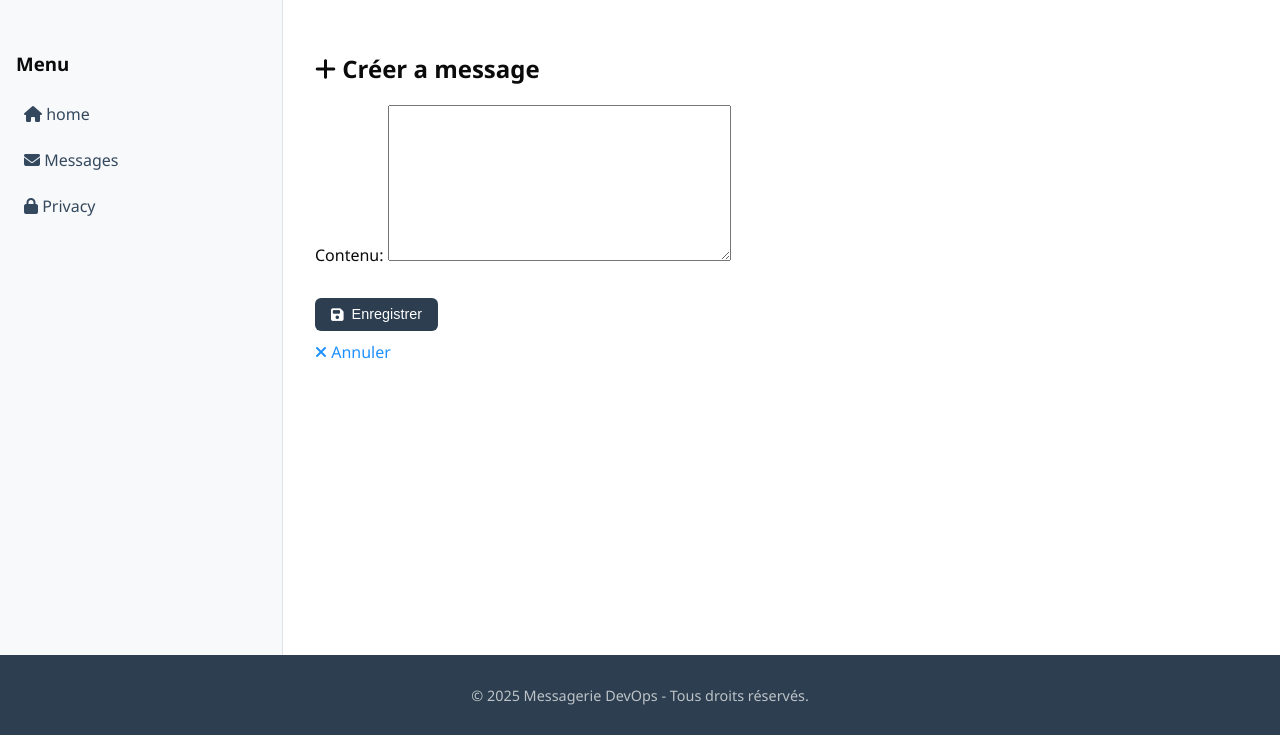
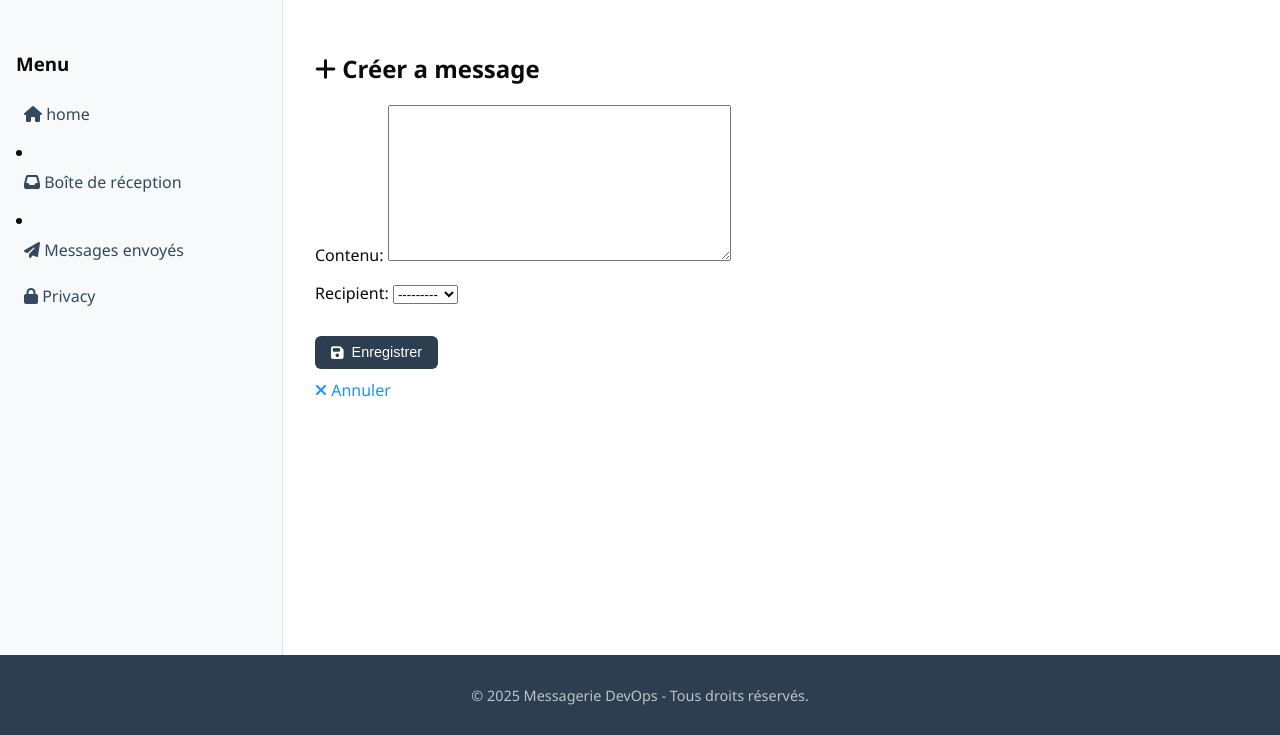
Before and after one commit to Alphamanjaka/DEVOPS, a Django app: page /messages/create/ in a window 1280 px wide. Shown: the part 65-800 px from the top of the page. Run offline with Django 5.2, Linux system fonts and the light colour scheme; the visitor is signed in with stand-in values (Sample User, id 1); data comes from the database, SQL or seed files in the repository.

Commit message:
update last before production

```diff
--- a/messagerie/mymessages/admin.py
+++ b/messagerie/mymessages/admin.py
@@ -6,7 +6,7 @@
 
 @admin.register(Message)
 class MessageAdmin(admin.ModelAdmin):
-    list_display = ('contenu', 'date_envoi', 'owner')
+    list_display = ('contenu', 'date_envoi', 'owner', 'recipient')
 
     def get_readonly_fields(self, request, obj=None):
         if obj:  # Si l'objet existe (modification), on rend 'owner' non modifiable
--- a/messagerie/mymessages/models.py
+++ b/messagerie/mymessages/models.py
@@ -7,7 +7,7 @@
     contenu = models.TextField()
     date_envoi = models.DateTimeField(default=timezone.now)
     owner = models.ForeignKey('auth.User', on_delete=models.CASCADE, null=True, blank=True)
-
+    recipient = models.ForeignKey('auth.User', related_name='received_messages', on_delete=models.CASCADE, null=True, blank=True)
     def __str__(self):
         return self.contenu[:20]
 
--- a/messagerie/mymessages/views.py
+++ b/messagerie/mymessages/views.py
@@ -22,6 +22,8 @@
 
 @login_required
 def home(request):
+    if request.user.is_superuser == False:
+        return redirect('message_list')
     # On récupère tous les messages
     messages_liste = Message.objects.all().order_by('-date_envoi')
 
@@ -57,9 +59,15 @@
 @require_POST
 def add_message(request):
     contenu = request.POST.get("contenu")
+    recipient_id = request.POST.get("recipient")
+    recipient = None
+    if recipient_id:
+        recipient = User.objects.filter(pk=recipient_id).first()
+
     if contenu:
         print("Nouveau message :", contenu)
-        Message.objects.create(contenu=contenu, owner=request.user)
+        Message.objects.create(
+            contenu=contenu, owner=request.user, recipient=recipient)
     return redirect('home')
 
 
@@ -191,9 +199,10 @@
     buffer.seek(0)
     return FileResponse(buffer, as_attachment=True, filename='statistiques_dashboard.pdf')
 
+
 class MessageCreateView(LoginRequiredMixin, PermissionRequiredMixin, CreateView):
     model = Message
-    fields = ['contenu']
+    fields = ['contenu', 'recipient']
     template_name = 'message_form.html'
     success_url = '/messages/'
     permission_required = 'mymessages.add_message'
@@ -219,7 +228,9 @@
                 Q(contenu__icontains=search_query)
                 | Q(owner__username__icontains=search_query)
             ).distinct()
-        return queryset.filter(owner=self.request.user)
+        return queryset.filter(
+            Q(owner=self.request.user) | Q(recipient=self.request.user)
+        )
 
     def get_ordering(self):
         ordering = self.request.GET.get('ordering', '-date_envoi')
@@ -247,7 +258,7 @@
 
 class MessageUpdateView(LoginRequiredMixin, PermissionRequiredMixin, UserPassesTestMixin, UpdateView):
     model = Message
-    fields = ['contenu']
+    fields = ['contenu', 'recipient']
     template_name = 'message_form.html'
     success_url = '/messages/'
     permission_required = 'mymessages.change_message'
--- a/messagerie/templates/base.html
+++ b/messagerie/templates/base.html
@@ -14,7 +14,23 @@
     <link rel="stylesheet" href="https://cdnjs.cloudflare.com/ajax/libs/font-awesome/6.7.2/css/all.min.css" />
     <style></style>
   </head>
-  <body class="{% if theme == 'dark' %}dark-theme{% else %}light-theme{% endif %}">
+  <body class="{% if theme == 'dark' %}
+
+
+
+      dark-theme
+
+
+
+    {% else %}
+
+
+
+      light-theme
+
+
+
+    {% endif %}">
     <header>
       <button class="menu-toggle" onclick="document.querySelector('aside').classList.toggle('active')">☰</button>
       <div class="logo">
@@ -36,14 +52,19 @@
       <aside>
         <h3>Menu</h3>
         <nav>
-          <a href="{% url 'home' %}">
-            <!-- Home Icon -->
-            <i class="fa-solid fa-house"></i> home
-          </a>
-          <a href="{% url 'message_list' %}">
-            <!-- Messages Icon -->
-            <i class="fa-solid fa-envelope"></i> Messages
-          </a>
+          {% if user.is_superuser %}
+            <a href="{% url 'home' %}">
+              <!-- Home Icon -->
+              <i class="fa-solid fa-house"></i> home
+            </a>
+          {% endif %}
+
+          <li class="nav-item">
+            <a class="nav-link" href="{% url 'message_list' %}?folder=inbox"><i class="fa-solid fa-inbox"></i> Boîte de réception</a>
+          </li>
+          <li class="nav-item">
+            <a class="nav-link" href="{% url 'message_list' %}?folder=sent"><i class="fa-solid fa-paper-plane"></i> Messages envoyés</a>
+          </li>
 
           {% if user.is_authenticated %}
             <a href="{% url 'password_change' %}">
```
Also changed, not shown: messagerie/mymessages/services.py (+6 -1 lines), messagerie/mymessages/templates/message_list.html (+10 -2 lines), messagerie/mymessages/tests.py (+11 -0 lines), README.md, messagerie/mymessages/migrations/0004_message_recipient.py (added).
